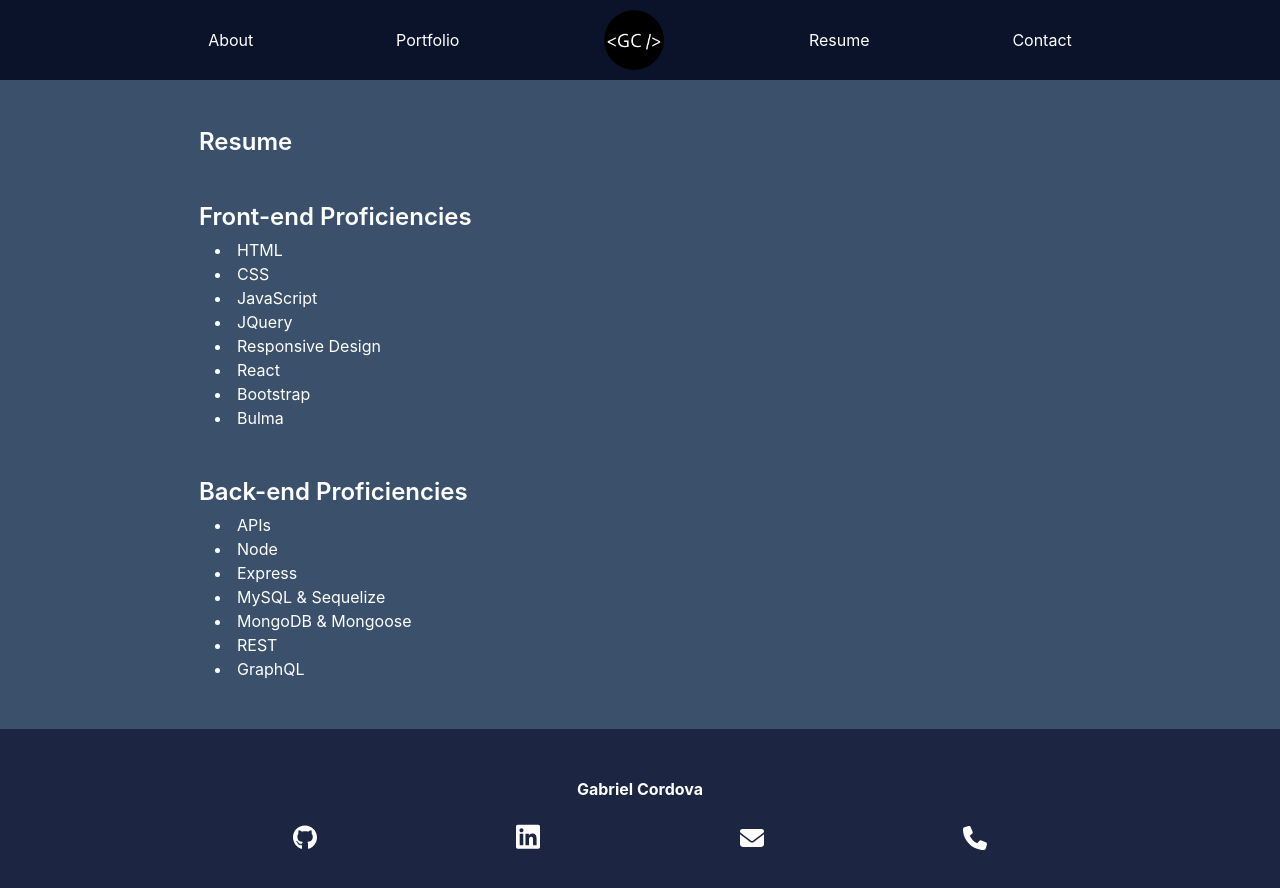
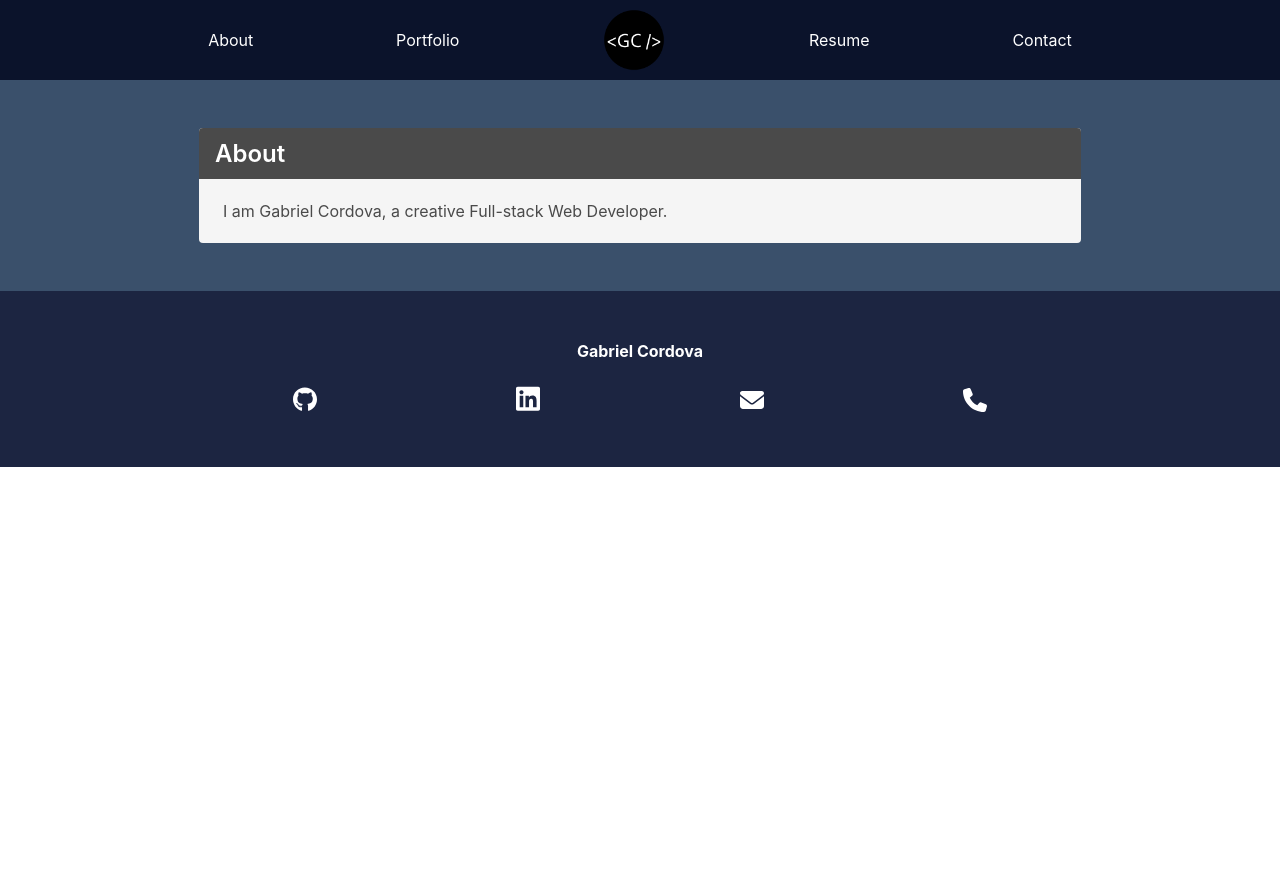
Before and after one commit to Yiladien/gcordova-portfolio, a React (Create React App) app: page / in a window 1280 px wide. Shown: the top 888 px of the page. After the commit the page ends 800 px from the top, so only its background shows below. Built offline with nearby package versions, Linux system fonts and the light colour scheme.

Commit message:
navigation state

```diff
--- a/src/App.js
+++ b/src/App.js
@@ -1,3 +1,4 @@
+import React, { useState } from "react";
 import "bulma/css/bulma.min.css";
 import "./index.css";
 import About from "./components/About";
@@ -8,10 +9,19 @@ import Portfolio from "./components/Portfolio";
 import Resume from "./components/Resume";
 
 function App() {
+  const [currentPage, setCurrentPage] = useState("about");
+
+  console.log(currentPage);
+
   return (
     <div>
-      <Nav />
-      <Resume />
+      <Nav setCurrentPage={setCurrentPage}></Nav>
+      <main>
+        {currentPage === "about" && <About></About>}
+        {currentPage === "portfolio" && <Portfolio></Portfolio>}
+        {currentPage === "resume" && <Resume></Resume>}
+        {currentPage === "contact" && <Contact></Contact>}
+      </main>
       <Footer />
     </div>
   );
--- a/src/components/Nav/index.js
+++ b/src/components/Nav/index.js
@@ -1,32 +1,60 @@
 import React from "react";
 import logo from "../../assets/small/gc-logo-0.5x.png";
 
-const Nav = () => {
+function Nav(props) {
+  const { setCurrentPage } = props;
+
   return (
     <div>
       <nav className="level is-mobile py-2 is-fixed-top">
         <p className="level-item"></p>
         <p className="level-item has-text-centered">
-          <a className="has-text-white">About</a>
+          <a
+            className="has-text-white"
+            href="#about"
+            onClick={() => setCurrentPage("about")}
+          >
+            About
+          </a>
         </p>
         <p className="level-item has-text-centered">
-          <a className="has-text-white">Portfolio</a>
+          <a
+            className="has-text-white"
+            href="#portfolio"
+            onClick={() => setCurrentPage("portfolio")}
+          >
+            Portfolio
+          </a>
         </p>
         <div className="level-item has-text-centered">
-          <figure className="image is-64x64">
-            <img src={logo} alt="" height="50"></img>
-          </figure>
+          <a href="#about" onClick={() => setCurrentPage("about")}>
+            <figure className="image is-64x64">
+              <img src={logo} alt="" height="50"></img>
+            </figure>
+          </a>
         </div>
         <p className="level-item has-text-centered">
-          <a className="has-text-white">Resume</a>
+          <a
+            className="has-text-white"
+            href="#resume"
+            onClick={() => setCurrentPage("resume")}
+          >
+            Resume
+          </a>
         </p>
         <p className="level-item has-text-centered">
-          <a className="has-text-white">Contact</a>
+          <a
+            className="has-text-white"
+            href="#contact"
+            onClick={() => setCurrentPage("contact")}
+          >
+            Contact
+          </a>
         </p>
         <p className="level-item"></p>
       </nav>
     </div>
   );
-};
+}
 
 export default Nav;
--- a/src/components/Resume/index.js
+++ b/src/components/Resume/index.js
@@ -1,4 +1,4 @@
-import React, { useState } from "react";
+import React from "react";
 
 const Resume = () => {
   return (
```
